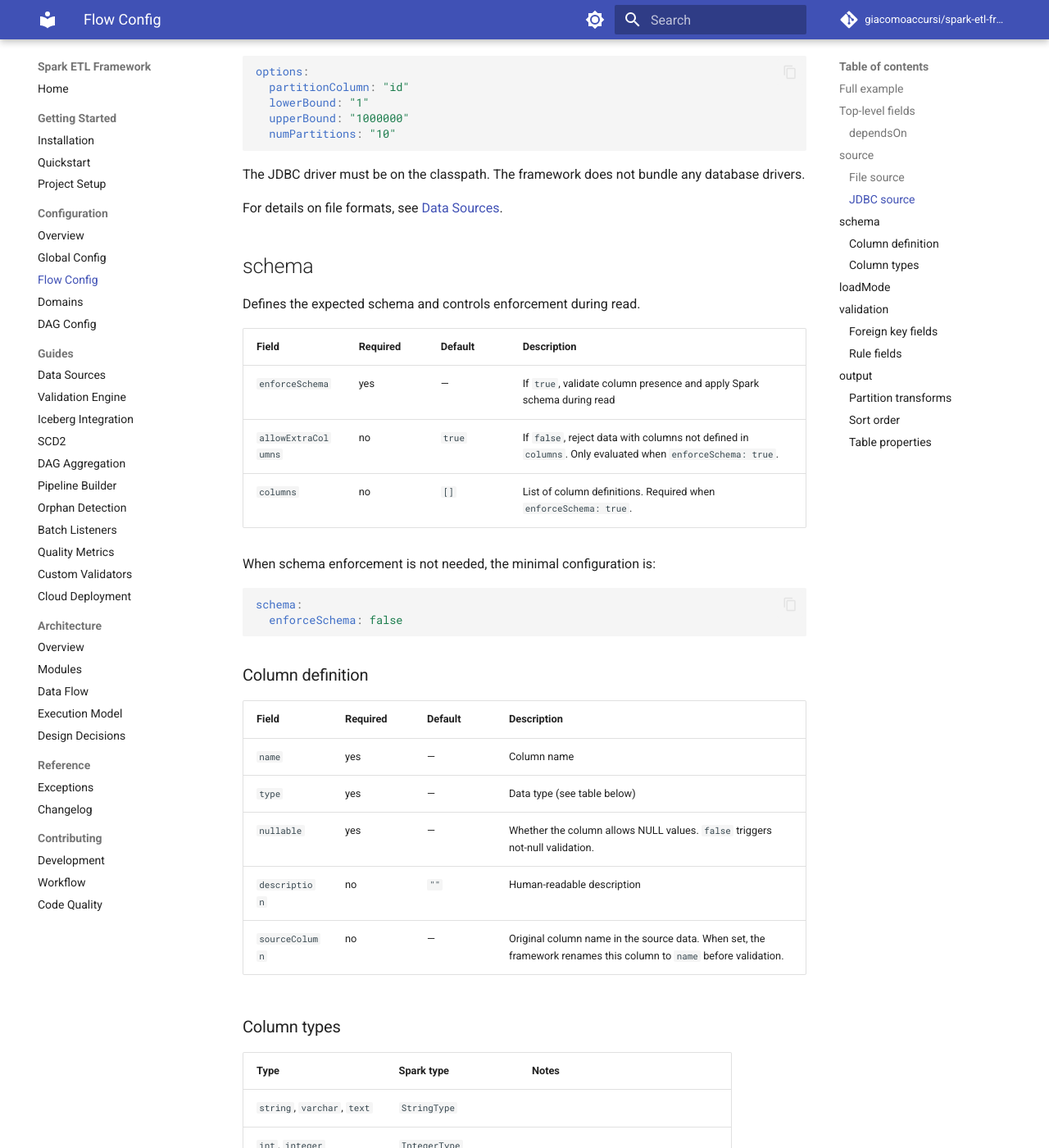
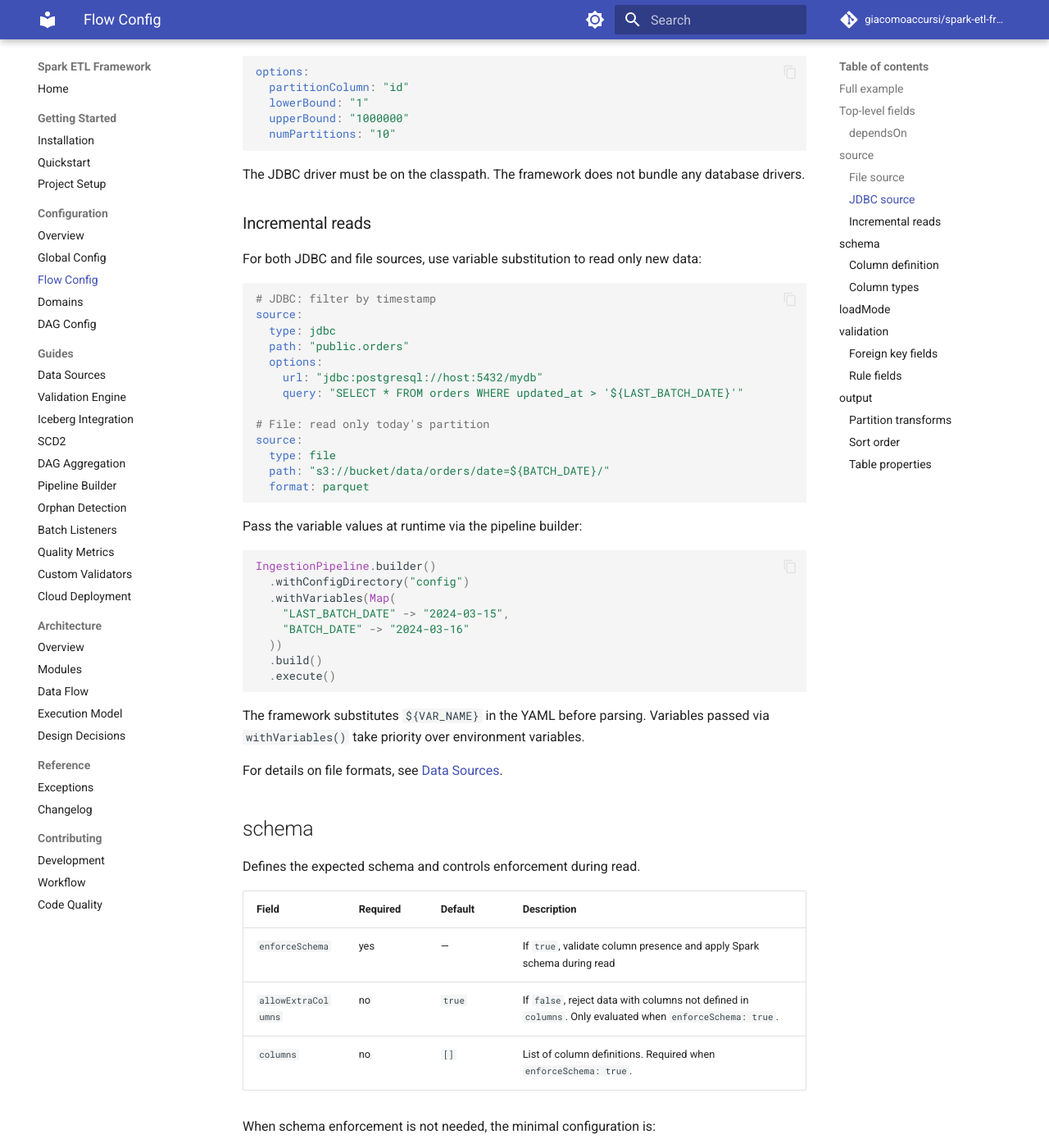
Before and after one commit to giacomoaccursi/Floe, an MkDocs documentation site: the page built from site-docs/configuration/flows.md, in a window 1280 px wide and 1400 px high, scrolled down 3443 px. Shown: the whole window at 82% size. Built offline with MkDocs 1.6.1 and Material for MkDocs 9.7.7, drawn with Linux system fonts in a browser that asks for light colours; comment, search, counter and statistics services are not loaded.

Commit message:
docs: add incremental read patterns to flows.md

````diff
--- a/site-docs/configuration/flows.md
+++ b/site-docs/configuration/flows.md
@@ -150,6 +150,41 @@ options:
 ```
 
 The JDBC driver must be on the classpath. The framework does not bundle any database drivers.
+
+### Incremental reads
+
+For both JDBC and file sources, use variable substitution to read only new data:
+
+```yaml
+# JDBC: filter by timestamp
+source:
+  type: jdbc
+  path: "public.orders"
+  options:
+    url: "jdbc:postgresql://host:5432/mydb"
+    query: "SELECT * FROM orders WHERE updated_at > '${LAST_BATCH_DATE}'"
+
+# File: read only today's partition
+source:
+  type: file
+  path: "s3://bucket/data/orders/date=${BATCH_DATE}/"
+  format: parquet
+```
+
+Pass the variable values at runtime via the pipeline builder:
+
+```scala
+IngestionPipeline.builder()
+  .withConfigDirectory("config")
+  .withVariables(Map(
+    "LAST_BATCH_DATE" -> "2024-03-15",
+    "BATCH_DATE" -> "2024-03-16"
+  ))
+  .build()
+  .execute()
+```
+
+The framework substitutes `${VAR_NAME}` in the YAML before parsing. Variables passed via `withVariables()` take priority over environment variables.
 
 For details on file formats, see [Data Sources](../guides/data-sources.md).
 
````
